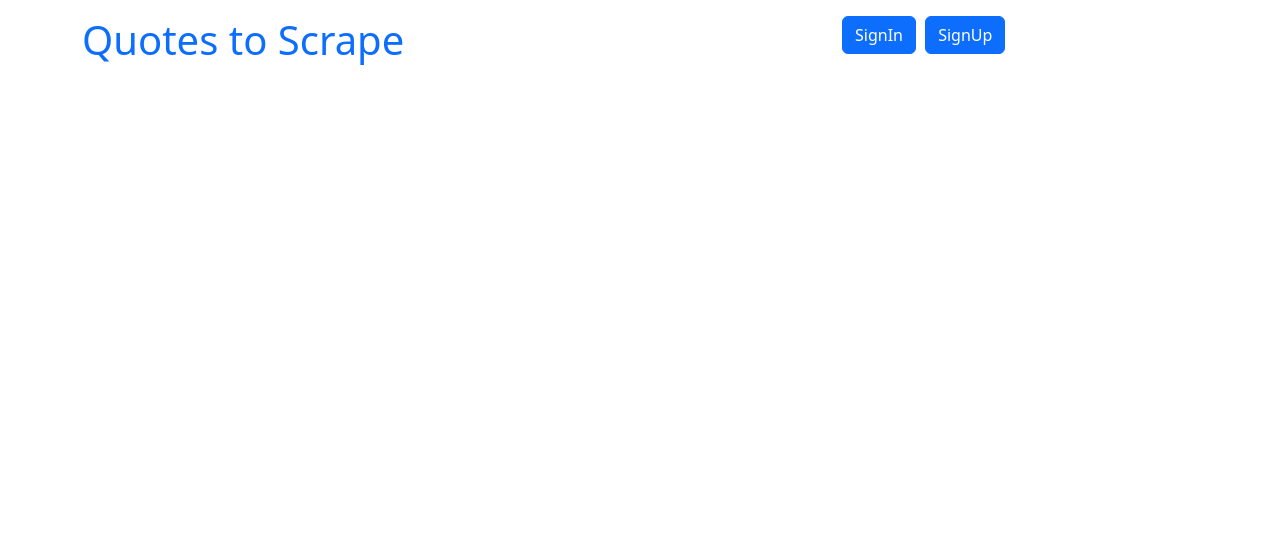
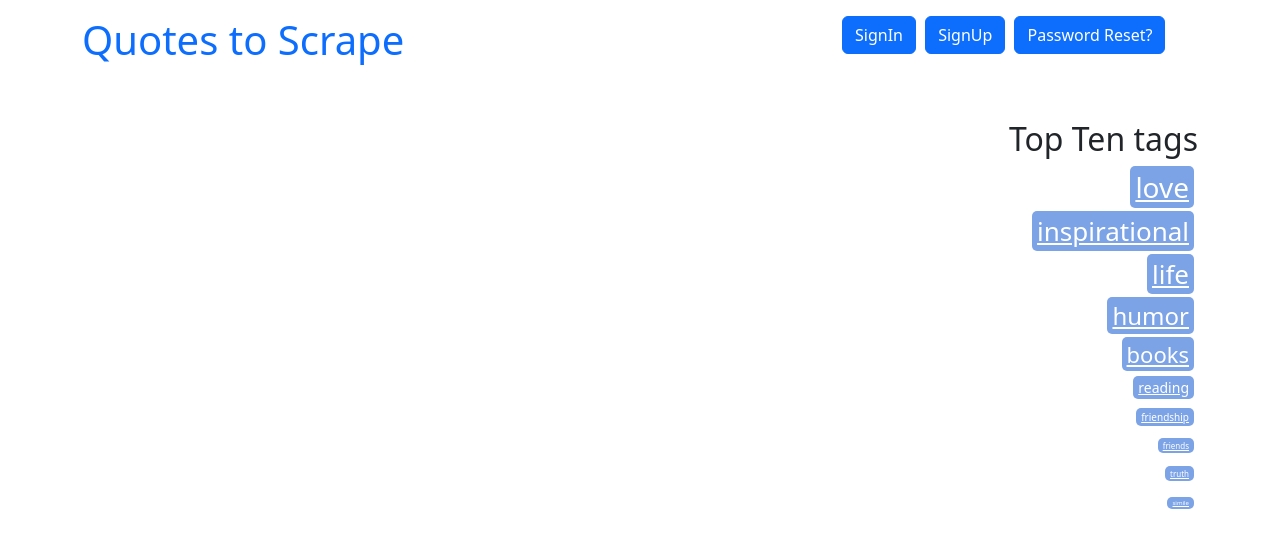
Before and after one commit to ShuguruiUA/PYWEB-HW10, a Django app: page / in a window 1280 px wide. Shown: the top 548 px of the page. Run offline with Django 5.2, Linux system fonts and the light colour scheme; data that the repository does not hold is empty.

Commit message:
Version 0.2.0

```diff
--- a/pyproject.toml
+++ b/pyproject.toml
@@ -10,6 +10,7 @@ python = "^3.10"
 django = "^5.0.3"
 psycopg2-binary = "^2.9.9"
 pymongo = "^4.6.2"
+django-environ = "^0.11.2"
 
 
 [build-system]
--- a/quotes/quotesapp/static/style.css
+++ b/quotes/quotesapp/static/style.css
@@ -85,3 +85,13 @@ pager li {
 p {
     margin: 0 0 11px;
 }
+.tags-box {
+	text-align: right;
+}
+.col-md-4 {
+	width: 33.33333333%;
+}
+.tag-item {
+	display: block;
+	margin: 4px;
+}
--- a/quotes/quotesapp/templates/base.html
+++ b/quotes/quotesapp/templates/base.html
@@ -50,10 +50,15 @@
                 {% csrf_token %}
                 <button class="btn btn-primary" type="submit">SignUp</button>
             </form>
+            <form action="{% url 'users:password_reset' %}" method="post" class="inline-form">
+                {% csrf_token %}
+                <button class="btn btn-primary" type="submit">Password Reset?</button>
+            </form>
 
             {% endif %}
 
         </div>
+
     </div>
 
 
--- a/quotes/quotesapp/templates/index.html
+++ b/quotes/quotesapp/templates/index.html
@@ -41,6 +41,52 @@
         </ul>
     </nav>
     </div>
+      <div class="col-md-4 tags-box">
+
+            <h2>Top Ten tags</h2>
+
+            <span class="tag-item">
+            <a class="tag" style="font-size: 28px" href="/tag/love/">love</a>
+            </span>
+
+            <span class="tag-item">
+            <a class="tag" style="font-size: 26px" href="/tag/inspirational/">inspirational</a>
+            </span>
+
+            <span class="tag-item">
+            <a class="tag" style="font-size: 26px" href="/tag/life/">life</a>
+            </span>
+
+            <span class="tag-item">
+            <a class="tag" style="font-size: 24px" href="/tag/humor/">humor</a>
+            </span>
+
+            <span class="tag-item">
+            <a class="tag" style="font-size: 22px" href="/tag/books/">books</a>
+            </span>
+
+            <span class="tag-item">
+            <a class="tag" style="font-size: 14px" href="/tag/reading/">reading</a>
+            </span>
+
+            <span class="tag-item">
+            <a class="tag" style="font-size: 10px" href="/tag/friendship/">friendship</a>
+            </span>
+
+            <span class="tag-item">
+            <a class="tag" style="font-size: 8px" href="/tag/friends/">friends</a>
+            </span>
+
+            <span class="tag-item">
+            <a class="tag" style="font-size: 8px" href="/tag/truth/">truth</a>
+            </span>
+
+            <span class="tag-item">
+            <a class="tag" style="font-size: 6px" href="/tag/simile/">simile</a>
+            </span>
+
+
+    </div>
 </div>
 
 
--- a/quotes/users/templates/login.html
+++ b/quotes/users/templates/login.html
@@ -38,6 +38,11 @@
                 <button type="reset" class="btn btn-secondary">Reset</button>
             </span>
         </div>
+        <div class="small text-center">
+            <a href="{% url 'users:password_reset' %}" class="text-center">
+            <i>Forgot Password?</i>
+            </a>
+        </div>
 
     </form>
 </div>
--- /dev/null
+++ b/quotes/users/templates/password_reset_subject.txt
@@ -0,0 +1 @@
+Password Reset
--- a/quotes/users/urls.py
+++ b/quotes/users/urls.py
@@ -1,13 +1,38 @@
 from django.urls import path
-from django.contrib.auth.views import LoginView, LogoutView
+from django.contrib.auth.views import LoginView, LogoutView, PasswordResetDoneView, PasswordResetConfirmView, \
+    PasswordResetCompleteView
 from . import views
 from .forms import LoginForm
-
 
 app_name = "users"
 
 urlpatterns = [
     path("signup/", views.RegisterView.as_view(), name="signup"),
-    path("signin/", LoginView.as_view(template_name="login.html", form_class=LoginForm, redirect_authenticated_user=True), name="signin"),
+    path("signin/",
+         LoginView.as_view(template_name="login.html", form_class=LoginForm, redirect_authenticated_user=True),
+         name="signin"),
     path("logout/", LogoutView.as_view(template_name="logout.html"), name="logout"),
+    path(
+        "reset-password/",
+        views.ResetPasswordView.as_view(template_name="password_reset.html"),
+        name="password_reset",
+    ),
+    path(
+        "reset-password/done/",
+        PasswordResetDoneView.as_view(template_name="password_reset_done.html"),
+        name="password_reset_done",
+    ),
+    path(
+        "reset-password/confirm/<uidb64>/<token>/",
+        PasswordResetConfirmView.as_view(
+            template_name="password_reset_confirm.html",
+            success_url="/users/reset-password/complete"),
+        name="password_reset_confirm",
+    ),
+    path(
+        "reset-password/complete",
+        PasswordResetCompleteView.as_view(
+            template_name="password_reset_complete.html"),
+        name="password_reset_complete",
+    ),
 ]
```
Also changed, not shown: quotes/quotes/settings.py (+21 -13 lines), quotes/users/templates/password_reset.html (added, +13 -0 lines), quotes/users/templates/password_reset_complete.html (added, +7 -0 lines), quotes/users/templates/password_reset_confirm.html (added, +17 -0 lines), quotes/users/templates/password_reset_done.html (added, +8 -0 lines), quotes/users/templates/password_reset_email.html (added, +13 -0 lines), quotes/users/views.py (+12 -0 lines), 1 other file.
